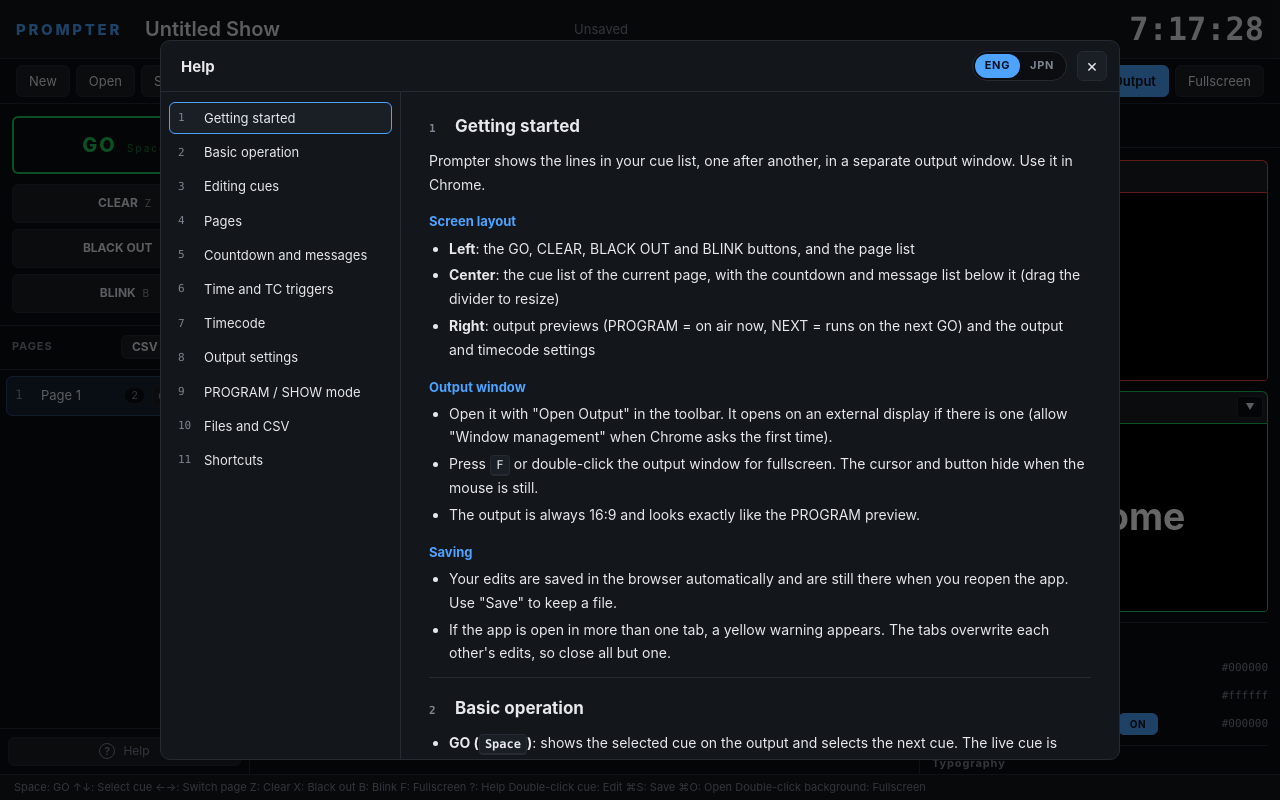
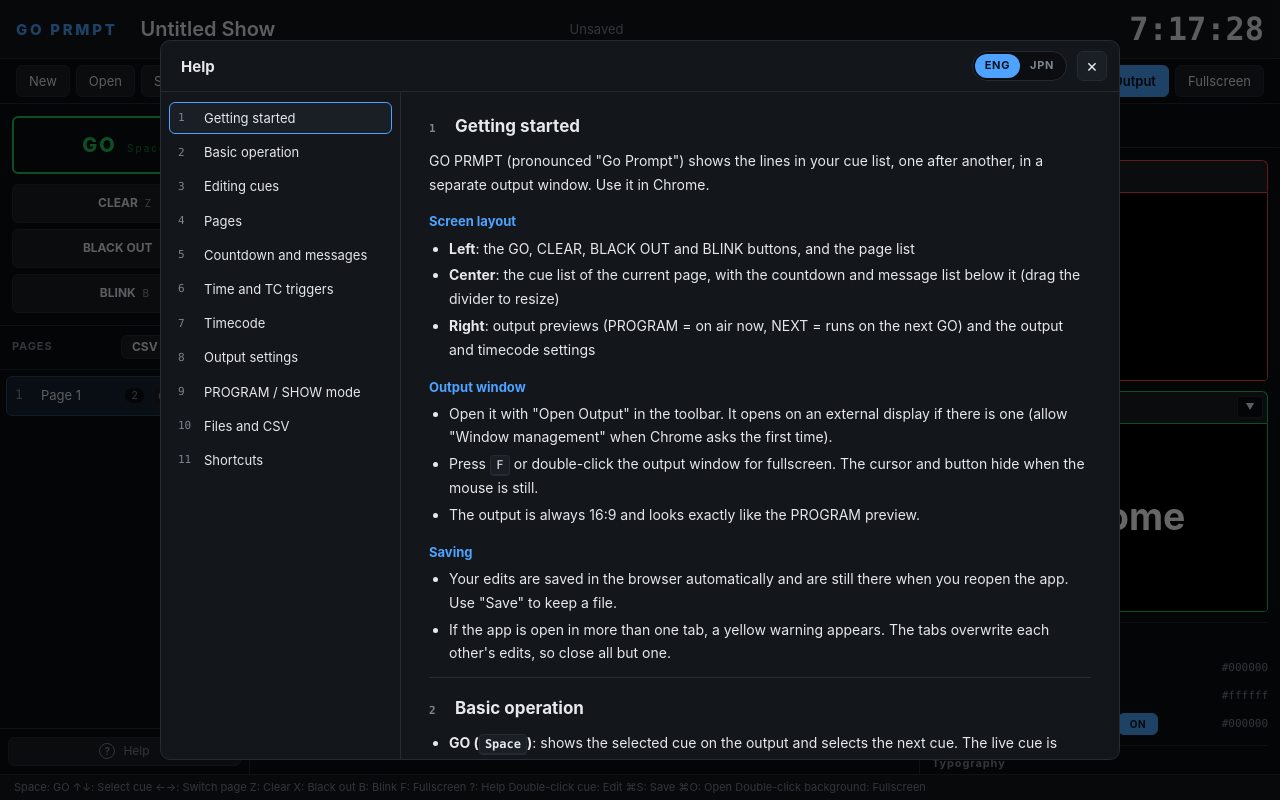
Before and after one commit to hugesesame/go-prmpt, a React (Vite) app: page / in a window 1280 px wide. Both pictures are taken after a click on the button "Open the user guide (? key)". Built offline with nearby package versions, Linux system fonts and the light colour scheme.

Commit message:
Rename the app to GO PRMPT in the visible UI
Co-Authored-By: Claude Opus 5.5 <noreply@anthropic.com>

```diff
--- a/index.html
+++ b/index.html
@@ -3,7 +3,7 @@
   <head>
     <meta charset="UTF-8" />
     <meta name="viewport" content="width=device-width, initial-scale=1.0" />
-    <title>Prompter</title>
+    <title>GO PRMPT</title>
   </head>
   <body>
     <div id="root"></div>
--- a/src/fileio.ts
+++ b/src/fileio.ts
@@ -6,7 +6,7 @@ import type { AfterLast, Cue, Overlay, Page, Show, TimecodeSettings } from './ty
 export class InvalidShowError extends Error {}
 
 const fileTypes: FilePickerAcceptType[] = [
-  { description: 'Prompter Show', accept: { 'application/json': ['.json'] } },
+  { description: 'GO PRMPT Show', accept: { 'application/json': ['.json'] } },
 ];
 
 let fileHandle: FileSystemFileHandle | null = null;
--- a/src/i18n.tsx
+++ b/src/i18n.tsx
@@ -11,9 +11,9 @@ const en = {
   saveAs: 'Save As',
   openOutput: 'Open Output',
   confirmNew: 'Create a new show? Unsaved changes will be lost.',
-  invalidShowFile: 'This is not a Prompter show file.',
+  invalidShowFile: 'This is not a GO PRMPT show file.',
   otherTabOpen:
-    'Prompter is also open in another tab. Edits in each tab overwrite the other — close all but one tab.',
+    'GO PRMPT is also open in another tab. Edits in each tab overwrite the other — close all but one tab.',
   modeHint: 'PROGRAM: edit the show / SHOW: run the show with editing locked',
   shortcuts:
     'Space: GO   ↑↓: Select cue   ←→: Switch page   Z: Clear   X: Black out   B: Blink   F: Fullscreen   ?: Help   Double-click cue: Edit   ⌘S: Save   ⌘O: Open   Double-click background: Fullscreen',
@@ -152,9 +152,9 @@ const ja: Record<Key, string> = {
   saveAs: '別名で保存',
   openOutput: '出力ウィンドウを開く',
   confirmNew: '新規ショーを作成します。保存していない変更は失われます。',
-  invalidShowFile: 'Prompter のショーファイルではありません。',
+  invalidShowFile: 'GO PRMPT のショーファイルではありません。',
   modeHint: 'PROGRAM：ショーを編集 / SHOW：本番用（編集をロック）',
-  otherTabOpen: '他のタブでも Prompter が開いています。お互いの編集が上書きされるので、1 つだけ残して閉じてください。',
+  otherTabOpen: '他のタブでも GO PRMPT が開いています。お互いの編集が上書きされるので、1 つだけ残して閉じてください。',
   shortcuts: 'Space: GO　↑↓: Cue 選択　←→: ページ切替　Z: クリア　X: ブラックアウト　B: ブリンク　F: フルスクリーン　?: ヘルプ　Cue をダブルクリック: 編集　⌘S: 保存　⌘O: 開く　余白をダブルクリック: フルスクリーン',
 
   pages: 'ページ',
--- a/src/output/OutputWindow.tsx
+++ b/src/output/OutputWindow.tsx
@@ -12,7 +12,7 @@ export function OutputWindow() {
   const [cursorIdle, setCursorIdle] = useState(false);
 
   useEffect(() => {
-    document.title = 'Prompter Output';
+    document.title = 'GO PRMPT Output';
     const channel = openChannel();
     channel.onmessage = (e: MessageEvent<ChannelMessage>) => {
       if (e.data.type === 'state') setState(e.data.state);
--- a/src/primary/PrimaryApp.tsx
+++ b/src/primary/PrimaryApp.tsx
@@ -163,7 +163,7 @@ export function PrimaryApp() {
   return (
     <div className={locked ? 'app show-mode' : 'app'} onDoubleClick={onBackgroundDoubleClick}>
       <header className="topbar">
-        <div className="brand">PROMPTER</div>
+        <div className="brand">GO PRMPT</div>
         <input
           className="show-name"
           value={state.show.name}
--- a/src/primary/helpContent.tsx
+++ b/src/primary/helpContent.tsx
@@ -15,7 +15,7 @@ const ja: HelpSection[] = [
     title: 'はじめに',
     body: (
       <>
-        <p>Prompter は、Cue リストに並べた文言を、別ウィンドウ（出力ウィンドウ）に順番に出すアプリです。Chrome で使います。</p>
+        <p>GO PRMPT（ゴー・プロンプト）は、Cue リストに並べた文言を、別ウィンドウ（出力ウィンドウ）に順番に出すアプリです。Chrome で使います。</p>
         <h4>画面の構成</h4>
         <ul>
           <li><b>左</b>：GO・CLEAR・BLACK OUT・BLINK の操作ボタンと、ページの一覧</li>
@@ -283,7 +283,7 @@ const en: HelpSection[] = [
     title: 'Getting started',
     body: (
       <>
-        <p>Prompter shows the lines in your cue list, one after another, in a separate output window. Use it in Chrome.</p>
+        <p>GO PRMPT (pronounced "Go Prompt") shows the lines in your cue list, one after another, in a separate output window. Use it in Chrome.</p>
         <h4>Screen layout</h4>
         <ul>
           <li><b>Left</b>: the GO, CLEAR, BLACK OUT and BLINK buttons, and the page list</li>
```
